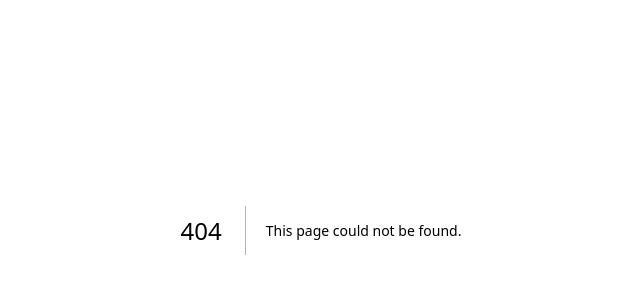
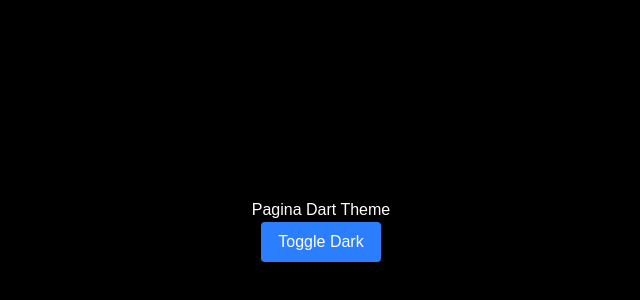
Before and after one commit to RaynerSousa/introducao-ao-nextjs, a Next.js app: page /DarkTheme in a window 1280 px wide. Before the commit this address had no page. Shown: the part 170-470 px from the top of the page, without its empty margins (319-959 px from the left). Built offline with nearby package versions, Linux system fonts and the light colour scheme.

Commit message:
explicação sobre componente pai e filho na renderização

```diff
--- /dev/null
+++ b/src/app/DarkTheme/page.tsx
@@ -0,0 +1,22 @@
+"use client"
+import { useState } from "react"
+import { ToggleDark } from "../components/ToggleDark"
+
+
+export default function DarkTheme(){
+    const [isDark, setDark] = useState (false)
+
+    const handleToggleTheme=() =>{
+        setDark(isDark => !isDark)
+    }
+
+    return(
+        <div className={`h-screen flex flex-col justify-center items-center transition-all duration-700
+        ${isDark? "bg-amber-50 text-black": "bg-black text-white"}`}>
+            <h1>Pagina {isDark ? 'Ligth Theme': 'Dart Theme'}</h1>
+
+            {/* <button onClick={()=>{handleToggleTheme()}} className="h-10 w-20 bg-blue-500">Click aqui</button> */}
+            <ToggleDark onToggle={handleToggleTheme} isDark={isDark}/>
+        </div>
+    )
+}
--- /dev/null
+++ b/src/app/components/ToggleDark.tsx
@@ -0,0 +1,14 @@
+type props = {
+    isDark : boolean,
+    onToggle : () => void;
+}
+
+export function ToggleDark({onToggle,isDark}:props){
+    return(
+        <button onClick={onToggle}
+        className="w-30 h-10 bg-blue-500 text-white rounded">
+
+            {isDark ? 'Toggle Light':'Toggle Dark'}
+        </button>
+    )
+}
--- a/src/app/page.tsx
+++ b/src/app/page.tsx
@@ -3,6 +3,9 @@ import MiniDisplay from "./components/Display";
 import LikeButton from "./components/LikeButton";
 import { ListaDeCompras } from "./components/ListaDeCompras";
 import LikButton from "./components/BotaoReproducao";
+import { ToggleDark } from "./components/ToggleDark";
+
+
 
 export default function Home() {
   return (
@@ -12,7 +15,8 @@ export default function Home() {
         {/* <MiniDisplay/> */}
         {/* <LikeButton /> */}
         {/* <LikButton/> */}
-        <ListaDeCompras/>
+        {/* <ListaDeCompras/> */}
+        {/* <ToggleDark onToggle={}/> */}
 
       </div>
     </div>
```
